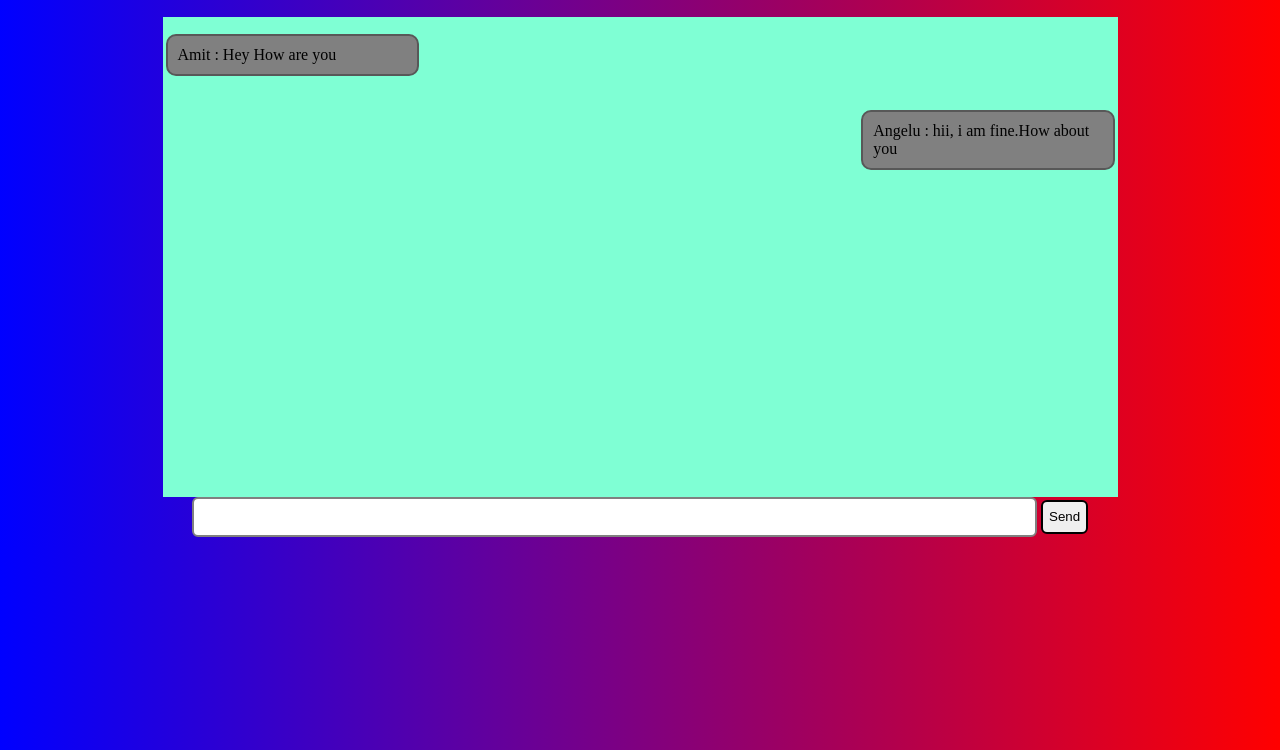
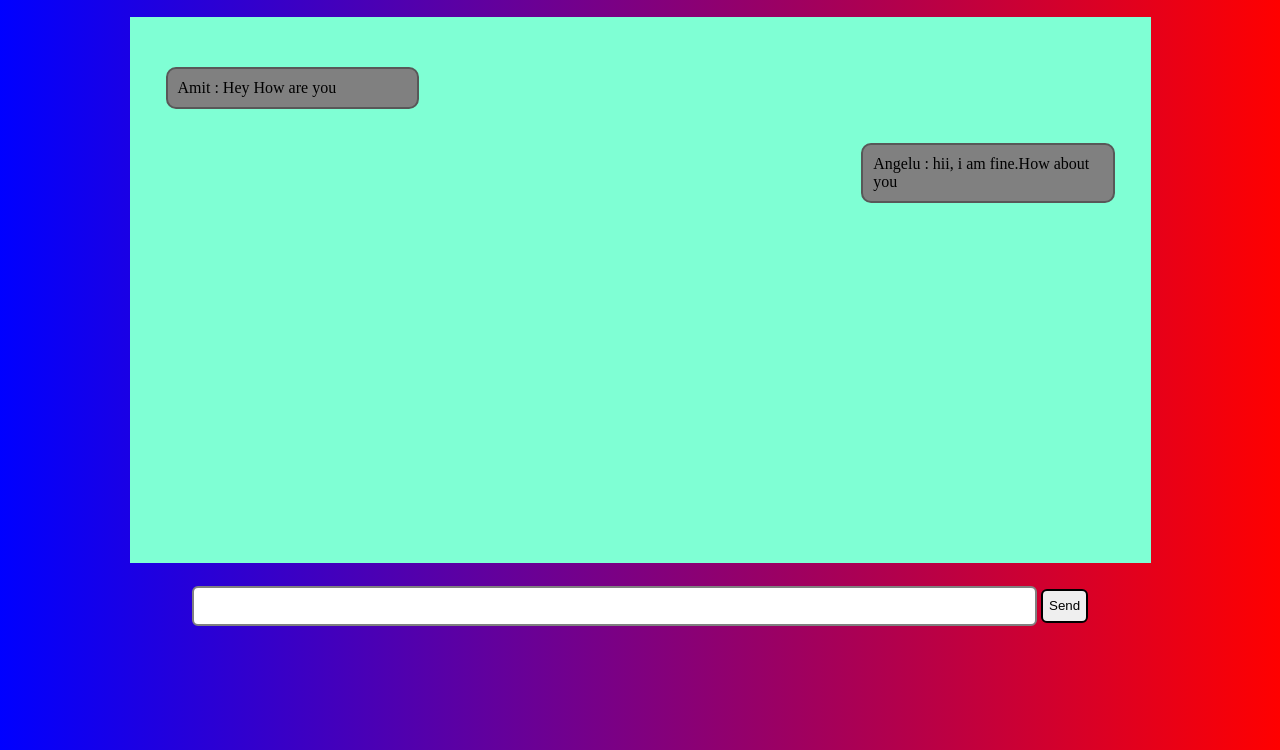
Before and after one commit to kramitsingh03/real-time-chat, a plain HTML site: page index.html in a window 1280 px wide. Shown: the part 50-800 px from the top of the page. Drawn offline with Linux system fonts and the light colour scheme.

Commit message:
update css

```diff
--- a/css/style.css
+++ b/css/style.css
@@ -7,6 +7,9 @@ body {
     margin: auto;
     background-color: aquamarine;
     height: 60vh;
+    padding: 33px;
+    overflow-y: auto;
+    margin-bottom: 23px;
 }
 
 .message {
```
